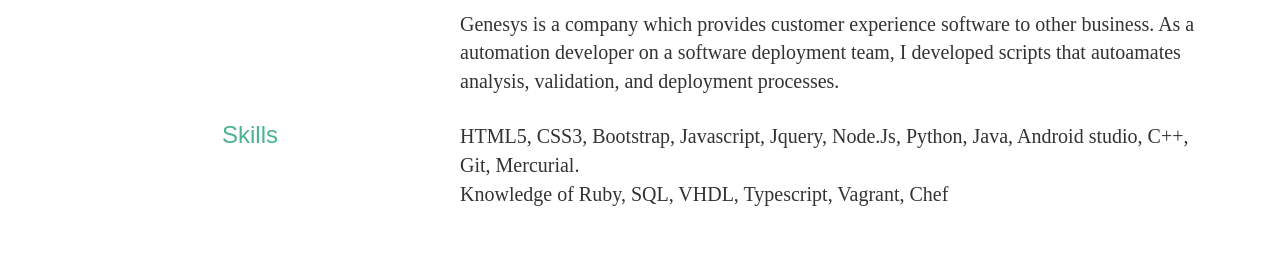
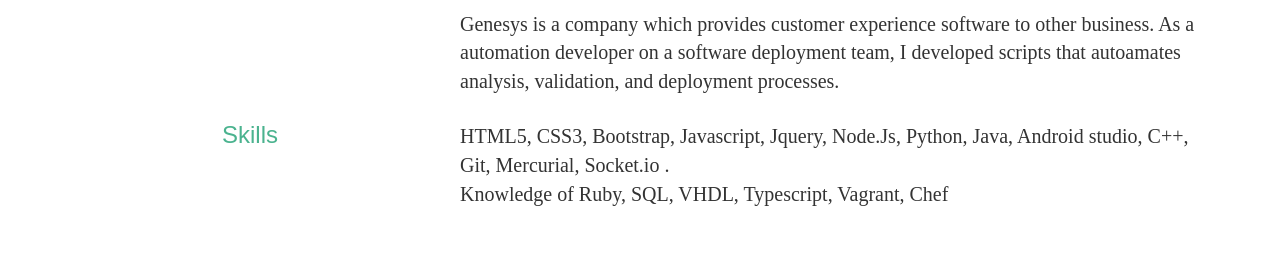
Before and after one commit to alvinwong12/MyWebsite, a website: page main.html in a window 1280 px wide. Shown: the part 1680-1938 px from the top of the page. Drawn offline with nearby package versions, Linux system fonts and the light colour scheme; a web font is replaced by a local one.

Commit message:
Added skills

```diff
--- a/main.html
+++ b/main.html
@@ -143,7 +143,7 @@
 					<p class="h3 text-center title top-bottom-margin-none" data-content='Skills'>Skills</p>
 				</div>
 				<div class="col-lg-8 col-xs-12 col-sm-8 col-md-8">
-					<p class="text-content">HTML5, CSS3, Bootstrap, Javascript, Jquery, Node.Js, Python, Java, Android studio, C++, Git, Mercurial.<br> Knowledge of Ruby, SQL, VHDL, Typescript, Vagrant, Chef</p>
+					<p class="text-content">HTML5, CSS3, Bootstrap, Javascript, Jquery, Node.Js, Python, Java, Android studio, C++, Git, Mercurial, Socket.io .<br> Knowledge of Ruby, SQL, VHDL, Typescript, Vagrant, Chef</p>
 				</div>
 			</div>
 		</div>
```
